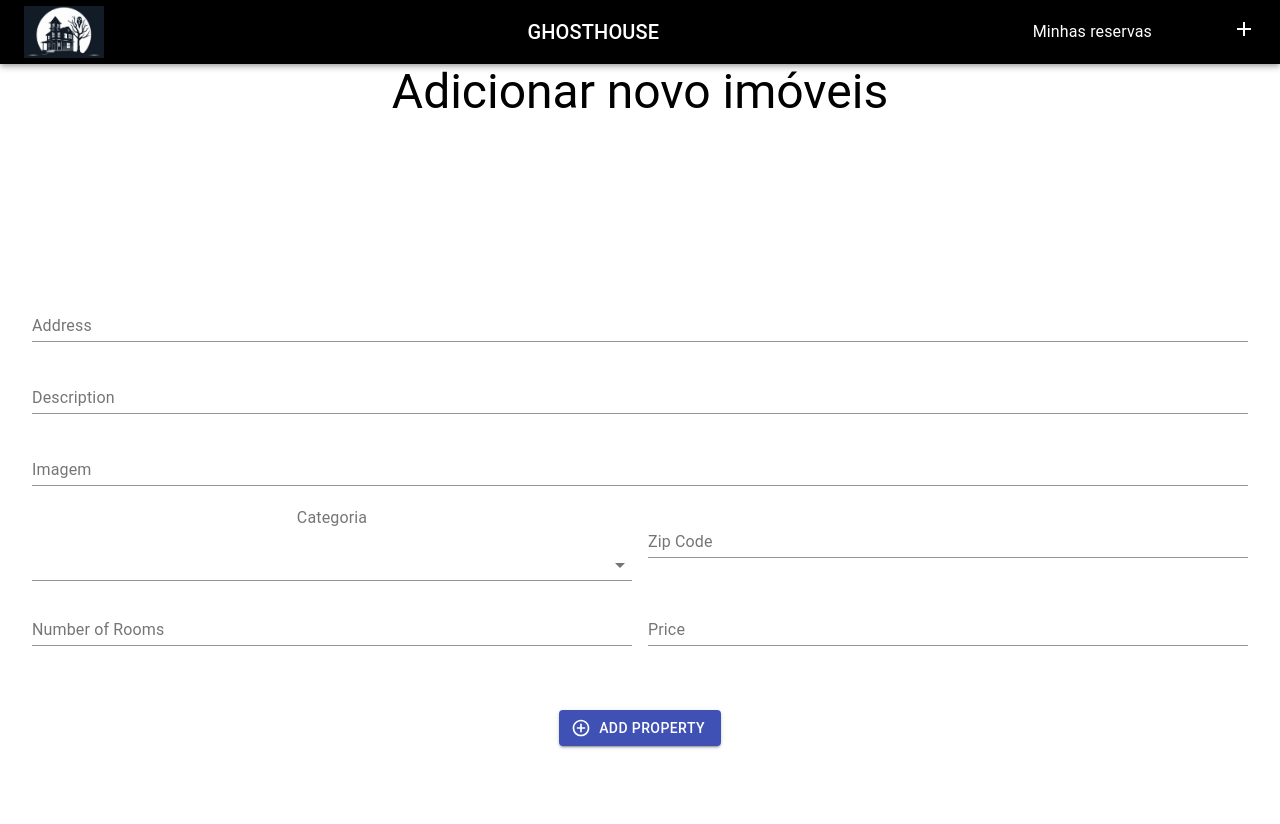
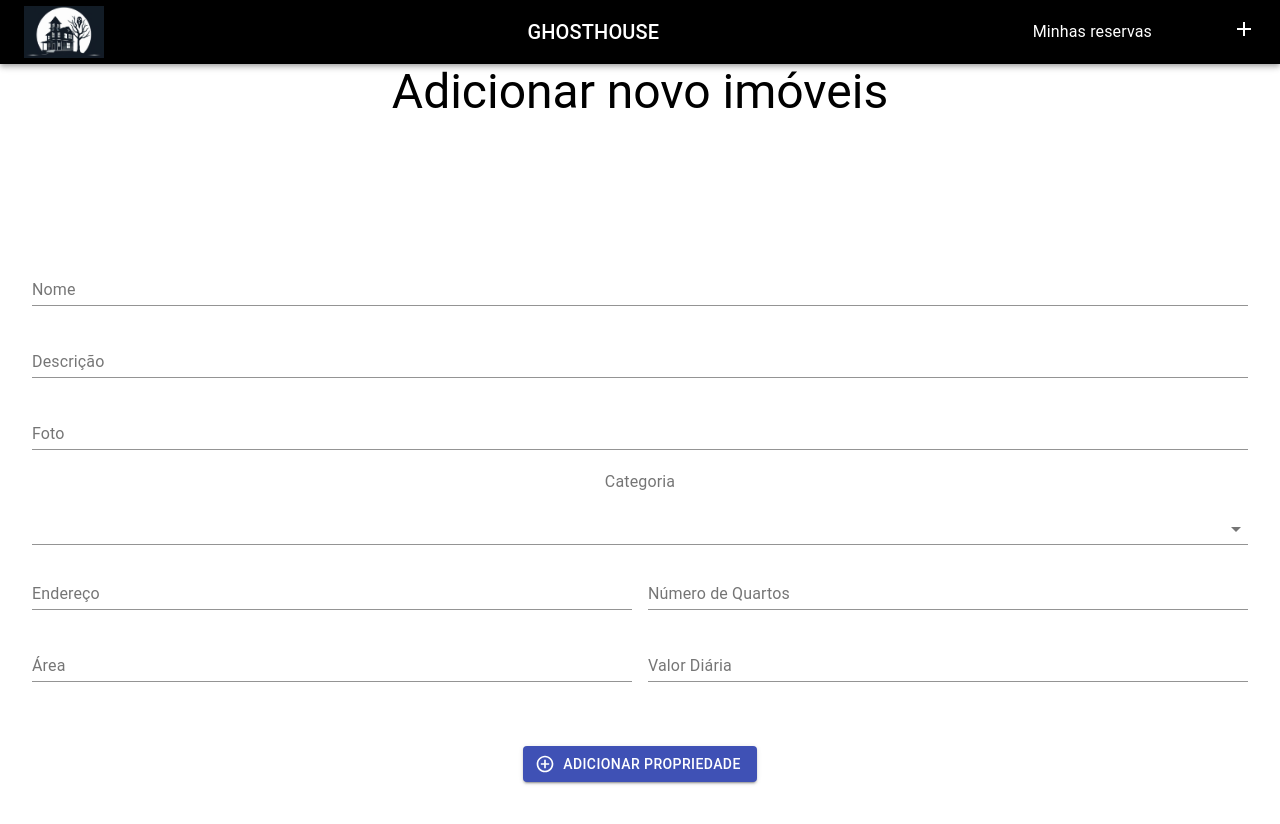
Before and after one commit to mariamafra/ghosthouse-front, a React (Create React App) app: page /addProperty in a window 1280 px wide. Shown: the top 824 px of the page. Built offline with nearby package versions, Linux system fonts and the light colour scheme; the HTML template or start-up script is replaced by a standard one.

Commit message:
Create Property and Cancel Reserva

```diff
--- a/src/components/Property.js
+++ b/src/components/Property.js
@@ -1,26 +1,42 @@
 import React, { useState } from 'react';
 import { TextField, Button, Grid, Box, InputLabel, Select, MenuItem } from '@material-ui/core';
 import AddCircleOutlineIcon from '@material-ui/icons/AddCircleOutline';
+import { PROPERTIES_URL } from '../endpoints';
+import axios from 'axios';
+import { useNavigate } from 'react-router-dom';
 
 function Property() {
-  const [houseData, setHouseData] = useState({
-    address: '',
-    city: '',
-    state: '',
-    zipCode: '',
-    numberOfRooms: '',
-    price: '',
+  const navigate  = useNavigate();
+  const [propertyData, setPropertyData] = useState({
+    nome: '',
+    descricao: '',
+    quantidadeQuartos: '',
+    area: '',
+    categoria: '',
+    endereco: '',
+    valorDiaria: '',
+    imageUrl: '',
+    idProprietario: 1,
   });
 
   const handleInputChange = (e) => {
     const { name, value } = e.target;
-    setHouseData({ ...houseData, [name]: value });
+    setPropertyData({ ...propertyData, [name]: value });
   };
 
   const handleSubmit = (e) => {
     e.preventDefault();
-    // Handle submission here
-    console.log(houseData);
+    console.log(propertyData);
+
+    axios.post(`${PROPERTIES_URL}`, propertyData)
+        .then((res) => {
+            console.log(res)
+            navigate("/")
+        })
+        .catch(err => {
+            console.log(err)
+            alert(`Oops! algo deu errado...${err.response}`)
+        })
   };
 
   return (
@@ -36,71 +52,91 @@ function Property() {
           <Grid item xs={12}>
             <TextField
               fullWidth
-              label="Address"
-              name="address"
-              value={houseData.address}
+              label="Nome"
+              name="nome"
+              value={propertyData.nome}
               onChange={handleInputChange}
             />
           </Grid>
           <Grid item xs={12}>
             <TextField
               fullWidth
-              label="Description"
-              name="description"
-              value={houseData.description}
+              label="Descrição"
+              name="descricao"
+              value={propertyData.descricao}
               onChange={handleInputChange}
             />
           </Grid>
           <Grid item xs={12}>
             <TextField
               fullWidth
-              label="Imagem"
-              name="imagem"
-              value={houseData.description}
+              label="Foto"
+              name="imageUrl"
+              value={propertyData.imageUrl}
               onChange={handleInputChange}
             />
           </Grid>
-          <Grid item xs={12} sm={6}>
+          <Grid item xs={12}>
             <InputLabel id="categoria-label">Categoria</InputLabel>
             <Select
               fullWidth
               labelId="categoria-label"
               id="categoria"
-              value={houseData.category}
-              onChange={handleInputChange} // assuming this is your handler function
+              name="categoria"
+              value={propertyData.categoria}
+              onChange={handleInputChange}
             >
-              <MenuItem value="Mansão">Mansão</MenuItem>
-              <MenuItem value="Barraco">Barraco</MenuItem>
-              <MenuItem value="Condomínio fechado">Condomínio fechado</MenuItem>
-              <MenuItem value="Caverna">Caverna</MenuItem>
-              <MenuItem value="Sobrado">Sobrado</MenuItem>
-              <MenuItem value="Penthouse">Penthouse</MenuItem>
+              <MenuItem value="CASA">Casa</MenuItem>
+              <MenuItem value="APARTAMENTO">Apartamento</MenuItem>
+              <MenuItem value="CHALE">Chalé</MenuItem>
+              <MenuItem value="CASTELO">Castelo</MenuItem>
+              <MenuItem value="FAZENDA">Fazenda</MenuItem>
+              <MenuItem value="HOTEL_ASSOMBRADO">Hotel</MenuItem>
+              <MenuItem value="LOFT">Loft</MenuItem>
+              <MenuItem value="MANSÃO">Mansão</MenuItem>
+              <MenuItem value="BARRACO">Barraco</MenuItem>
+              <MenuItem value="CONDOMINIO_FECHADO">Condomínio fechado</MenuItem>
+              <MenuItem value="CAVERNA">Caverna</MenuItem>
+              <MenuItem value="SOBRADO">Sobrado</MenuItem>
+              <MenuItem value="PENTHOUSE">Penthouse</MenuItem>
             </Select>
           </Grid>
           <Grid item xs={12} sm={6}>
             <TextField
               fullWidth
-              label="Zip Code"
-              name="zipCode"
-              value={houseData.zipCode}
+              label="Endereço"
+              name="endereco"
+              value={propertyData.endereco}
               onChange={handleInputChange}
             />
           </Grid>
           <Grid item xs={12} sm={6}>
             <TextField
               fullWidth
-              label="Number of Rooms"
-              name="numberOfRooms"
-              value={houseData.numberOfRooms}
+              label="Número de Quartos"
+              type='number'
+              name="quantidadeQuartos"
+              value={propertyData.quantidadeQuartos}
               onChange={handleInputChange}
             />
           </Grid>
           <Grid item xs={12} sm={6}>
             <TextField
               fullWidth
-              label="Price"
-              name="price"
-              value={houseData.price}
+              label="Área"
+              type='number'
+              name="area"
+              value={propertyData.area}
+              onChange={handleInputChange}
+            />
+          </Grid>
+          <Grid item xs={12} sm={6}>
+            <TextField
+              fullWidth
+              label="Valor Diária"
+              type='number'
+              name="valorDiaria"
+              value={propertyData.valorDiaria}
               onChange={handleInputChange}
             />
           </Grid>
@@ -112,7 +148,7 @@ function Property() {
               type="submit"
               style={{ marginTop: '40px' }}
             >
-              Add Property
+              Adicionar Propriedade
             </Button>
           </Grid>
         </Grid>
--- a/src/components/PropertyCard.js
+++ b/src/components/PropertyCard.js
@@ -7,8 +7,6 @@ import { VisibilityOutlined } from '@material-ui/icons';
 
 const PropertyCard = ({ property }) => {
   const { id, nome, descricao, valorDiaria, endereco, imageUrl } = property;
-  console.log("aaaaa ", property)
-  console.log("nome  ", nome)
 
   return (
     <Card sx={{ display: 'flex', flexDirection: 'column', height: '100%' }}>
--- a/src/components/PropertyDetail.js
+++ b/src/components/PropertyDetail.js
@@ -38,7 +38,7 @@ const PropertyDetail = ({ property }) => {
   const classes = useStyles();
 
   const toPascalCase = (str) => {
-    if (!str) return ""; // If str is not defined or null, return an empty string
+    if (!str) return "";
     return str.toLowerCase().replace(/\b\w/g, (char) => char.toUpperCase());
   };
 
--- a/src/pages/AddProperty.js
+++ b/src/pages/AddProperty.js
@@ -1,7 +1,7 @@
 import React from "react";
 import Appbar from '../components/Appbar'
 import Property from "../components/Property";
-import { Container, Typography } from "@mui/material";
+import { Typography } from "@mui/material";
 
 function AddProperty() {
     return (
--- a/src/pages/Home.js
+++ b/src/pages/Home.js
@@ -22,7 +22,7 @@ function Home() {
         <div>
             <Appbar />
             <Typography variant="h3" gutterBottom sx={{ m: 2 }}>
-                Principais imóveis cadastrados
+                Principais imóveis
             </Typography>
             <PropertyList properties={properties}/>
         </div>
--- a/src/pages/MyReservations.js
+++ b/src/pages/MyReservations.js
@@ -1,28 +1,49 @@
 import React, { useEffect, useState } from 'react';
 import Appbar from '../components/Appbar'
 import ReservaList from "../components/ReservaList";
-import { CardContent, Typography } from "@mui/material";
+import { Typography } from "@mui/material";
 import axios from 'axios';
-import { RESERVATIONS_URL, PROPERTIES_URL } from '../endpoints';
+import { RESERVATIONS_URL } from '../endpoints';
 
 const MyReservations = () => {
     const [reservas, setReservas] = useState([])
 
     useEffect(() => {
-      axios.get(`${RESERVATIONS_URL}/tenant/2`)
-      .then(res => {
-          console.log('sim ', res)
-          setReservas(res.data);
-      })
-      .catch(err => console.log(err))
-  }, [])
+        axios.put(`${RESERVATIONS_URL}/check-expired`)
+            .then(() => {
+                axios.get(`${RESERVATIONS_URL}/tenant/2`)
+                    .then(res => {
+                        console.log('sim ', res);
+                        setReservas(res.data);
+                    })
+                    .catch(err => console.log(err));
+            })
+            .catch(err => console.log(err));
+    }, []);
+
+    const handleCancelReservation = async (reservationId) => {
+        console.log(`ID ${reservationId}`);
+        const confirmCancel = window.confirm("Tem certeza que deseja cancelar essa reserva?");
+
+        if (confirmCancel) {
+            try {
+                await axios.delete(`${RESERVATIONS_URL}/${reservationId}`);
+                window.location.reload();
+            } catch (error) {
+                console.error("Error:", error);
+                alert("Falha ao cancelar a reserva, favor tente novamente depois.");
+            }
+        }
+    };
+
+
     return (
         <div>
             <Appbar />
             <Typography variant="h3" gutterBottom>
                 Minhas reservas
             </Typography>
-            <ReservaList reservas={reservas}/>
+            <ReservaList reservas={reservas} onCancelReservation={handleCancelReservation}/>
         </div>
   );
 };
--- a/src/pages/PropertyDetailPage.js
+++ b/src/pages/PropertyDetailPage.js
@@ -3,7 +3,6 @@ import Appbar from '../components/Appbar'
 import PropertyDetail from '../components/PropertyDetail';
 import { Button } from '@material-ui/core';
 import AddCircleOutlineIcon from '@material-ui/icons/AddCircleOutline';
-import { Container } from "@mui/material";
 import {Link, useParams} from 'react-router-dom';
 import axios from 'axios';
 import { PROPERTIES_URL } from "../endpoints";
--- a/src/pages/ReservationCalendar.js
+++ b/src/pages/ReservationCalendar.js
@@ -1,7 +1,7 @@
 import React, { useEffect, useState } from "react";
 import Appbar from '../components/Appbar'
 import Calendar from "../components/Calendar";
-import { Container, Box } from "@mui/material";
+import { Box } from "@mui/material";
 import { useParams } from "react-router-dom";
 import { useNavigate } from "react-router-dom";
 import axios from "axios";
```
Also changed, not shown: src/components/ReservaList.js (+29 -43 lines).
